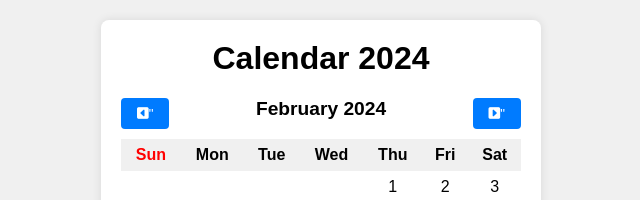
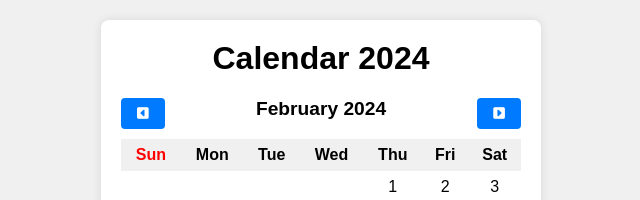
Before and after one commit to ramanlohar/calendar, a plain HTML site: page index.html in a window 1280 px wide. Shown: the top 200 px of the page, 319-959 px from the left. Drawn offline with Linux system fonts and the light colour scheme.

Commit message:
Update index.html
"

```diff
--- a/index.html
+++ b/index.html
@@ -11,9 +11,9 @@
     <div class="calendar">
        <h1 id="headingyear">Calendar 2024</h1>
        <div class="nav">
-            <button id="prev"><i class="fa-solid fa-square-caret-left"></i>"</button>
+            <button id="prev"><i class="fa-solid fa-square-caret-left"></i></button>
             <span id="Manthname">January 2024</span>
-            <button id="next"><i class="fa-solid fa-square-caret-right"></i>"</button>
+            <button id="next"><i class="fa-solid fa-square-caret-right"></i></button>
        </div>
        <table id="table">
             <tr>
```
